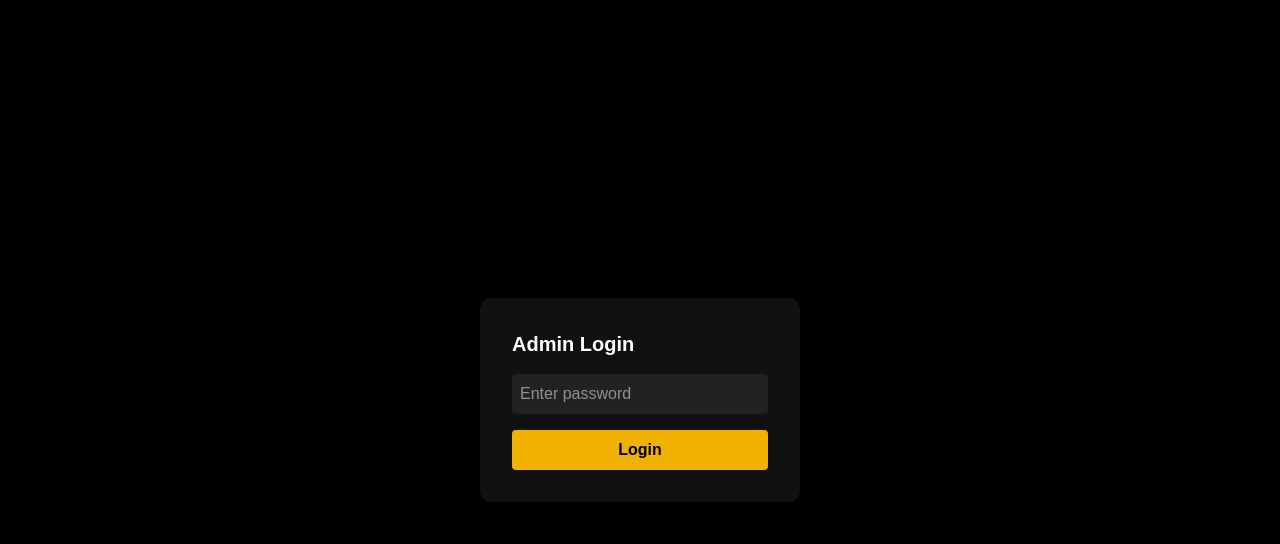
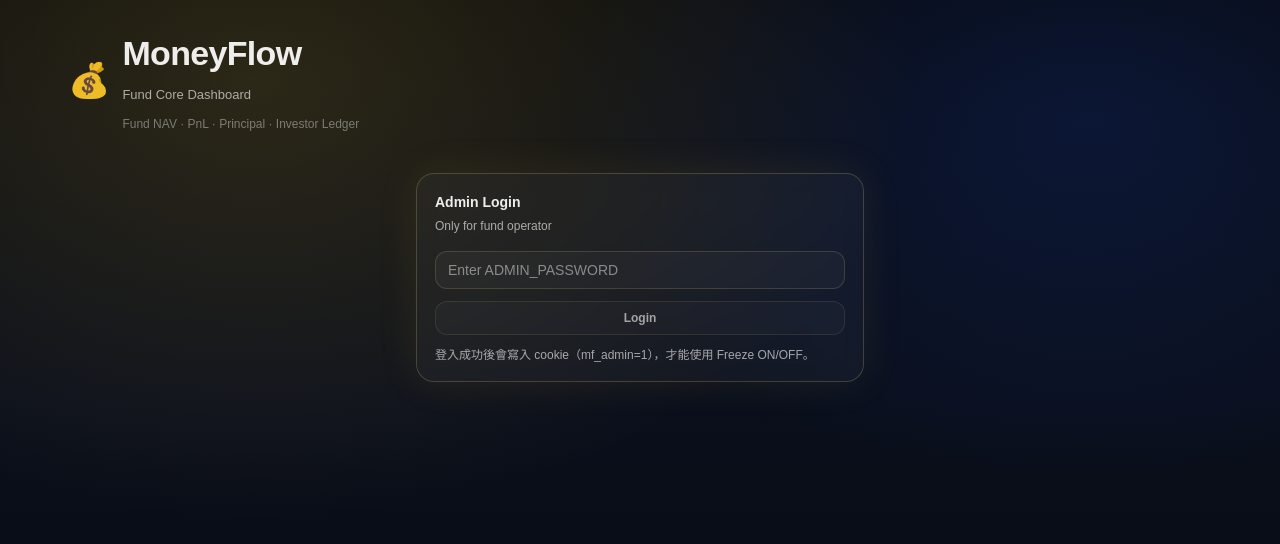
Before and after one commit to moneyflow888/moneyflow-fund, a Next.js app: page /admin/login in a window 1280 px wide. Shown: the top 544 px of the page. Built offline with nearby package versions, Linux system fonts and the light colour scheme.

Commit message:
Update page.tsx

```diff
--- a/app/admin/login/page.tsx
+++ b/app/admin/login/page.tsx
@@ -1,54 +1,85 @@
 "use client";
 
-import { useState } from "react";
+import React, { useState } from "react";
 import { useRouter } from "next/navigation";
+import { Shell, Card, Button, THEME } from "@/components/mf/MfUi";
 
-export default function AdminLogin() {
+async function safeReadJson(r: Response) {
+  const text = await r.text();
+  if (!text) return { ok: r.ok, status: r.status, data: null as any, raw: "" };
+  try {
+    const data = JSON.parse(text);
+    return { ok: r.ok, status: r.status, data, raw: text };
+  } catch {
+    return { ok: r.ok, status: r.status, data: null as any, raw: text };
+  }
+}
+
+export default function AdminLoginPage() {
+  const router = useRouter();
   const [password, setPassword] = useState("");
+  const [busy, setBusy] = useState(false);
   const [err, setErr] = useState<string | null>(null);
-  const router = useRouter();
 
-  async function login() {
+  async function onLogin() {
+    try {
       setErr(null);
+      setBusy(true);
 
       const r = await fetch("/api/admin/login", {
         method: "POST",
         headers: { "Content-Type": "application/json" },
+        credentials: "include",
         body: JSON.stringify({ password }),
       });
 
-    const data = await r.json();
-
-    if (!r.ok) {
-      setErr(data?.error || "Login failed");
-      return;
-    }
+      const o = await safeReadJson(r);
+      if (!o.ok) throw new Error(o.data?.error || `LOGIN HTTP ${o.status}`);
 
       router.push("/admin");
+    } catch (e: any) {
+      setErr(e?.message || String(e));
+    } finally {
+      setBusy(false);
+    }
   }
 
   return (
-    <div className="min-h-screen flex items-center justify-center bg-black text-white">
-      <div className="bg-[#111] p-8 rounded-xl w-80 space-y-4">
-        <h1 className="text-xl font-bold">Admin Login</h1>
-
+    <div className="min-h-screen" style={{ background: THEME.bg, color: THEME.text }}>
+      <Shell>
+        <div className="max-w-md mx-auto mt-10">
+          <Card accent="gold" title="Admin Login" subtitle="Only for fund operator">
+            <div className="mt-4 grid gap-3">
               <input
                 type="password"
                 value={password}
                 onChange={(e) => setPassword(e.target.value)}
-          placeholder="Enter password"
-          className="w-full p-2 bg-[#222] rounded"
+                placeholder="Enter ADMIN_PASSWORD"
+                className="w-full rounded-xl border px-3 py-2 text-sm outline-none"
+                style={{
+                  borderColor: "rgba(226,198,128,0.18)",
+                  background: "rgba(255,255,255,0.03)",
+                  color: THEME.text,
+                }}
               />
 
-        <button
-          onClick={login}
-          className="w-full p-2 bg-yellow-500 text-black rounded font-semibold"
-        >
-          Login
-        </button>
+              <Button onClick={onLogin} disabled={busy || !password}>
+                {busy ? "Logging in…" : "Login"}
+              </Button>
 
-        {err && <div className="text-red-400 text-sm">{err}</div>}
+              {err ? (
+                <div className="text-sm whitespace-pre-line" style={{ color: THEME.bad }}>
+                  {err}
                 </div>
+              ) : (
+                <div className="text-xs" style={{ color: THEME.muted }}>
+                  登入成功後會寫入 cookie（mf_admin=1），才能使用 Freeze ON/OFF。
+                </div>
+              )}
+            </div>
+          </Card>
+        </div>
+      </Shell>
     </div>
   );
 }
```
Lines whose indentation alone changed are shown as unchanged.
